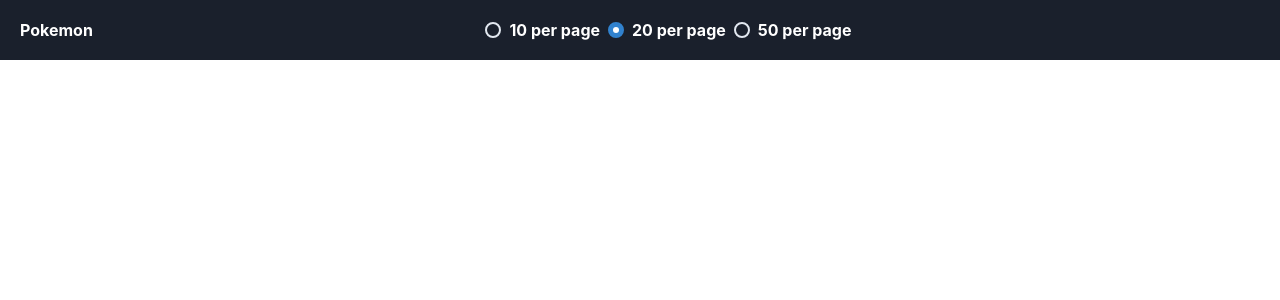
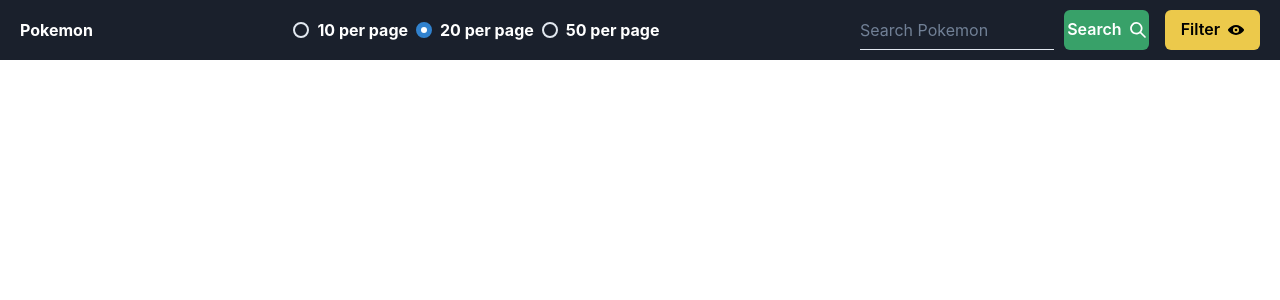
Before and after one commit to TanvirAlam/pokemon-go, a React (Create React App) app: page /item-limit/20 in a window 1280 px wide. Shown: the top 300 px of the page. Built offline with nearby package versions, Linux system fonts and the light colour scheme.

Commit message:
Adding options for Search and Filters

```diff
--- /dev/null
+++ b/src/components/filter/Filter.module.ts
@@ -0,0 +1,15 @@
+import styled from 'styled-components'
+
+export const FilterContainer = styled.div`
+
+`
+
+export const FilterButton = styled.div`
+    display: -webkit-box;
+    display: -ms-flexbox;
+    display: flex;
+    -webkit-box-pack: space-evenly;
+    -ms-flex-pack: space-evenly;
+    justify-content: space-evenly;
+    margin-top: 10px;
+`
--- /dev/null
+++ b/src/components/filter/Filter.tsx
@@ -0,0 +1,77 @@
+import React, { useState } from "react";
+import {
+  Checkbox,
+  CheckboxGroup,
+  Grid,
+  Button,
+  Popover,
+  PopoverTrigger,
+  PopoverContent,
+  PopoverBody,
+} from "@chakra-ui/react";
+import { types } from '../../utils/pokeResources';
+import { ViewIcon } from "@chakra-ui/icons";
+import { FilterContainer, FilterButton } from './Filter.module'
+
+export const Filter = ({ handleFilter, handleFilterClick, location }: any) => {
+    const [filterBoxes, setFilterBoxes] = useState({});
+    const [showFilters, setShowFilters] = useState(false);
+
+    const handleFilterChange = (event: { target: any, preventDefault: () => void; }) => {
+        const { value, checked } = event.target;
+        setFilterBoxes({...filterBoxes, [value] : checked });
+    };
+
+    const submitFilters = (event: { preventDefault: () => void; }) => {
+        event.preventDefault();
+        handleFilter(filterBoxes);
+        setShowFilters(false);
+        handleFilterClick();
+    };
+
+    const handleClearFilters = () => {
+        setFilterBoxes([]);
+        handleFilter([]);
+        setShowFilters(false);
+        handleFilterClick();
+    };
+
+    return (
+    <FilterContainer>
+        <Popover isOpen={showFilters}>
+            <PopoverTrigger>
+                <Button
+                    colorScheme="yellow"
+                    onClick={() => setShowFilters(!showFilters)}
+                    rightIcon={<ViewIcon />}
+                >
+                Filter
+                </Button>
+            </PopoverTrigger>
+            <PopoverContent>
+                <PopoverBody>
+                    <CheckboxGroup>
+                        <Grid templateColumns="repeat(2, 1fr)" gap="4px">
+                            {types.map((type, i) => {
+                                return (
+                                    <Checkbox colorScheme='red' value={type} key={type} onChange={(e) => handleFilterChange(e)}>
+                                        {type}
+                                    </Checkbox>
+                                );
+                            })}
+                        </Grid>
+                    </CheckboxGroup>
+                    <FilterButton>
+                        <Button colorScheme="facebook" onClick={submitFilters}>
+                            {" "}Done{" "}
+                        </Button>
+                        <Button colorScheme="facebook" onClick={handleClearFilters}>
+                            Clear
+                        </Button>
+                    </FilterButton>
+                </PopoverBody>
+            </PopoverContent>
+        </Popover>
+    </FilterContainer>
+  )
+}
--- a/src/components/navbar/NavBar.tsx
+++ b/src/components/navbar/NavBar.tsx
@@ -19,6 +19,9 @@ import {
 } from "@chakra-ui/react";
 import { HamburgerIcon } from "@chakra-ui/icons";
 import { HamburgerMenuContainer, NavBar, MainNav, MainNavLists, SearchBarContainer } from './NavBar.module'
+
+import { SearchBar } from '../searchBar/SearchBar'
+import { Filter } from '../filter/Filter';
 
 interface NavBarProps {
     navigateTo: any;
@@ -87,7 +90,12 @@ export const PokemonNavBar = ({navigateTo, handleFilter, location}: NavBarProps)
                         </li>
                         <li>
                             <SearchBarContainer>
-                                {/* Searching and filters */}
+                                <SearchBar navigateTo={navigateTo} handleSearchClick={handleClick} />
+                                <Filter
+                                    handleFilter={handleFilter}
+                                    handleFilterClick={handleClick}
+                                    location={location}
+                                />
                             </SearchBarContainer>
                         </li>
                     </MainNavLists>
@@ -125,7 +133,12 @@ export const PokemonNavBar = ({navigateTo, handleFilter, location}: NavBarProps)
                             </DrawerBody>
                             <DrawerFooter>
                                 <SearchBarContainer>
-                                    {/* Searching and filters */}
+                                    <SearchBar navigateTo={navigateTo} handleSearchClick={handleClick} />
+                                    <Filter
+                                        handleFilter={handleFilter}
+                                        handleFilterClick={handleClick}
+                                        location={location}
+                                    />
                                 </SearchBarContainer>
                             </DrawerFooter>
                         </DrawerContent>
--- /dev/null
+++ b/src/components/searchBar/SearchBar.tsx
@@ -0,0 +1,49 @@
+import React, { useState } from 'react'
+import { Button, Input } from "@chakra-ui/react";
+import { SearchIcon } from "@chakra-ui/icons";
+
+import { SearchContainer } from './searchBar.module';
+
+export const SearchBar = ({navigateTo, handleSearchClick}: any) => {
+    const [searchQuery, setSearchQuery] = useState("");
+
+    const handleChange = (event: { target: { value: any; }; }) => {
+        const inputValue = event.target.value;
+        setSearchQuery(inputValue);
+
+        if (!inputValue) return "";
+    };
+
+    const handleSubmit = (event: { preventDefault: () => void; }) => {
+        event.preventDefault();
+        const value = searchQuery;
+        setSearchQuery("");
+        if (value) {
+          handleSearchClick();
+          navigateTo(`/detail/${searchQuery}`);
+        }
+    };
+
+  return (
+    <SearchContainer>
+        <Input
+          placeholder="Search Pokemon"
+          value={searchQuery}
+          onChange={handleChange}
+          variant="flushed"
+          color="gray.700"
+          className="searchBar"
+          maxW="250px"
+          onKeyDown={(e) => (e.key === "Enter" ? handleSubmit(e) : null)}
+        />
+        <Button
+          rightIcon={<SearchIcon />}
+          colorScheme="green"
+          onClick={handleSubmit}
+          className="searchBtn"
+        >
+          Search
+        </Button>
+    </SearchContainer>
+  )
+}
--- /dev/null
+++ b/src/components/searchBar/searchBar.module.ts
@@ -0,0 +1,12 @@
+import styled from 'styled-components'
+
+export const SearchContainer = styled.div`
+    display: flex;
+    gap: 10px;
+
+    @media only screen and (min-width: 700px) {
+        input {
+            color: white;
+        }
+    }
+`
--- /dev/null
+++ b/src/utils/pokeResources.ts
@@ -0,0 +1,21 @@
+
+export const types = [
+    "fire",
+    "water",
+    "ice",
+    "dragon",
+    "fighting",
+    "flying",
+    "grass",
+    "rock",
+    "ground",
+    "fairy",
+    "poison",
+    "dark",
+    "ghost",
+    "electric",
+    "steel",
+    "bug",
+    "normal",
+    "psychic",
+];
```
